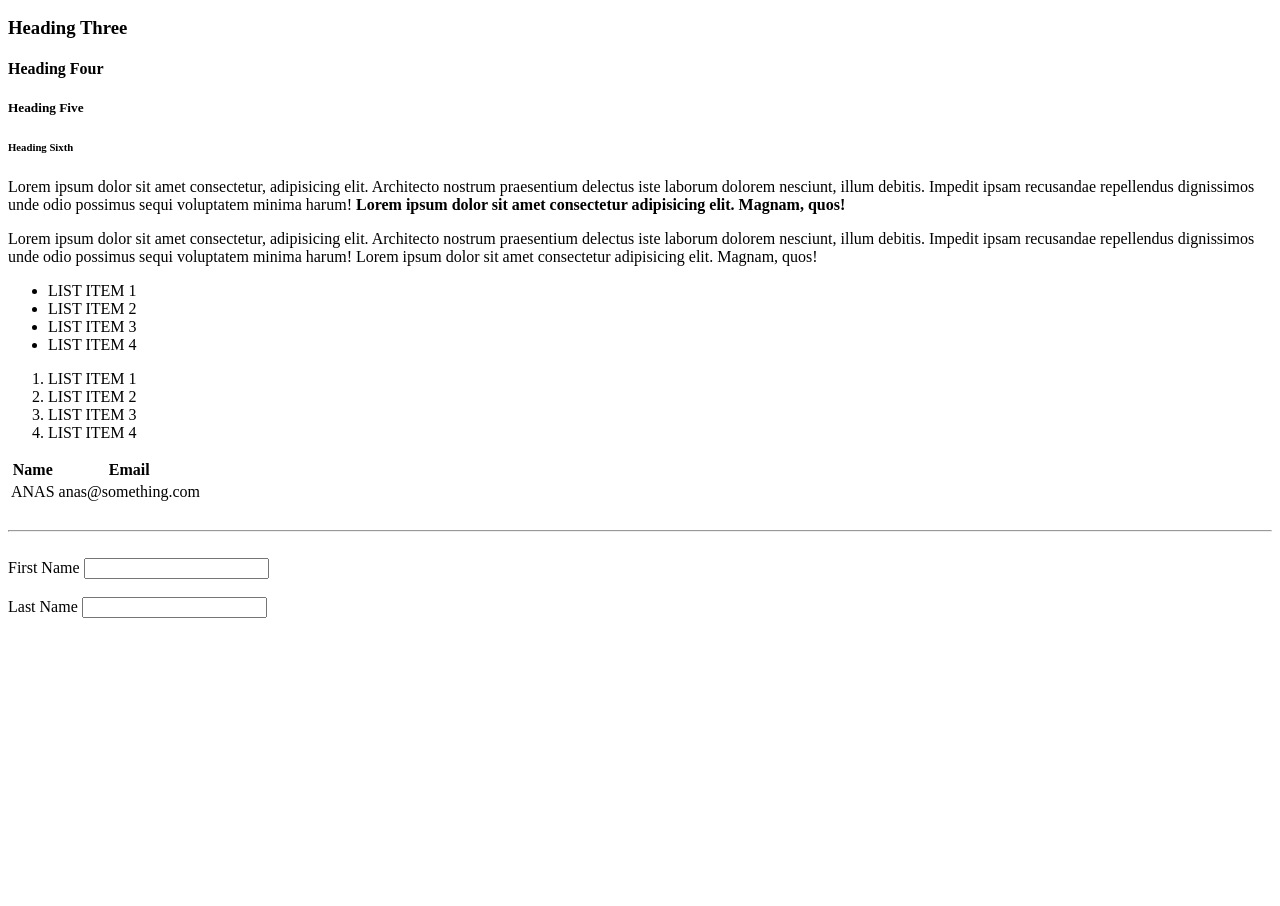
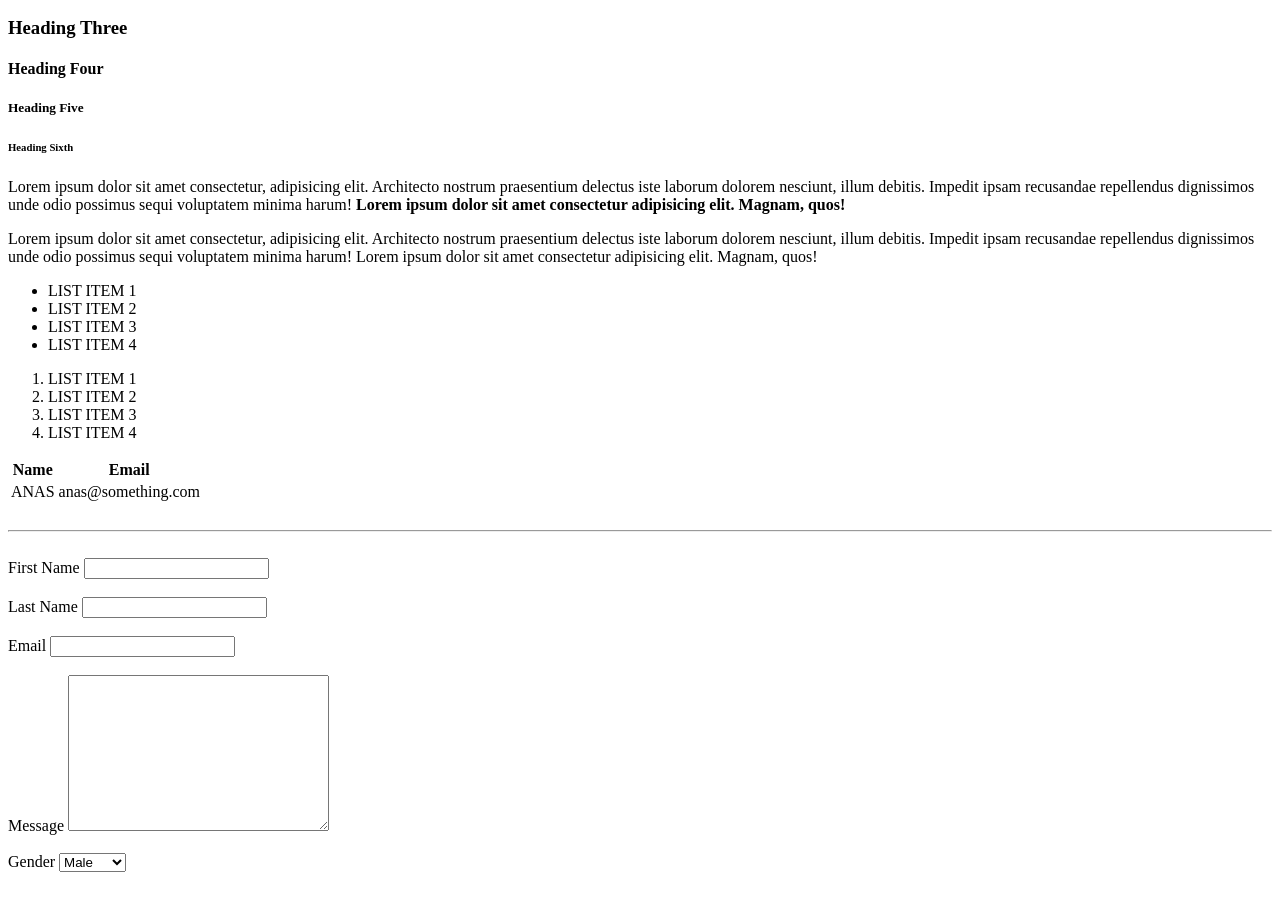
Before and after one commit to anas4488/Html_Cheat_Sheet, a plain HTML site: page index.html in a window 1280 px wide. Shown: the part 110-1016 px from the top of the page. Drawn offline with Linux system fonts and the light colour scheme.

Commit message:
second commit

```diff
--- a/index.html
+++ b/index.html
@@ -85,6 +85,31 @@
                 <label>Last Name </label>
                 <input type="text" name="Lastname">
             </div>
+            <br>
+            <div>
+                <label>Email </label>
+                <input type="email" name="email">
+            </div>
+            <br>
+            <div>
+                <label >Message</label>
+                <textarea name="message" cols="30" rows="10">
+
+                </textarea>
+            </div>
+            <br>
+            <div>
+                <label>Gender</label>
+                <select name="gender">
+                    <option value="male">Male</option>
+                    <option value="female">Female</option>
+                    <option value="other">Other</option>
+                </select>
+            </div>
+            <br>
+            <div>
+
+            </div>
         </form>
 
         <div style="margin-top:500px"></div>
```
